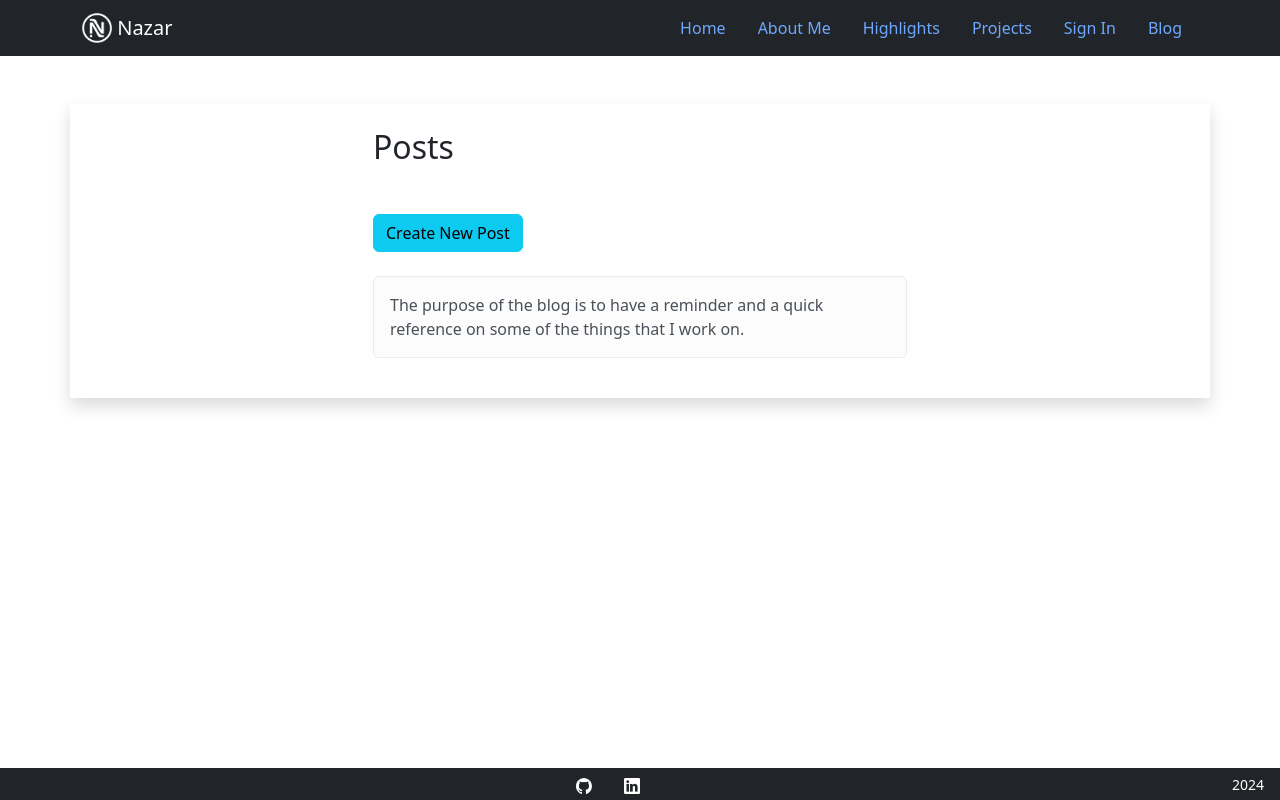
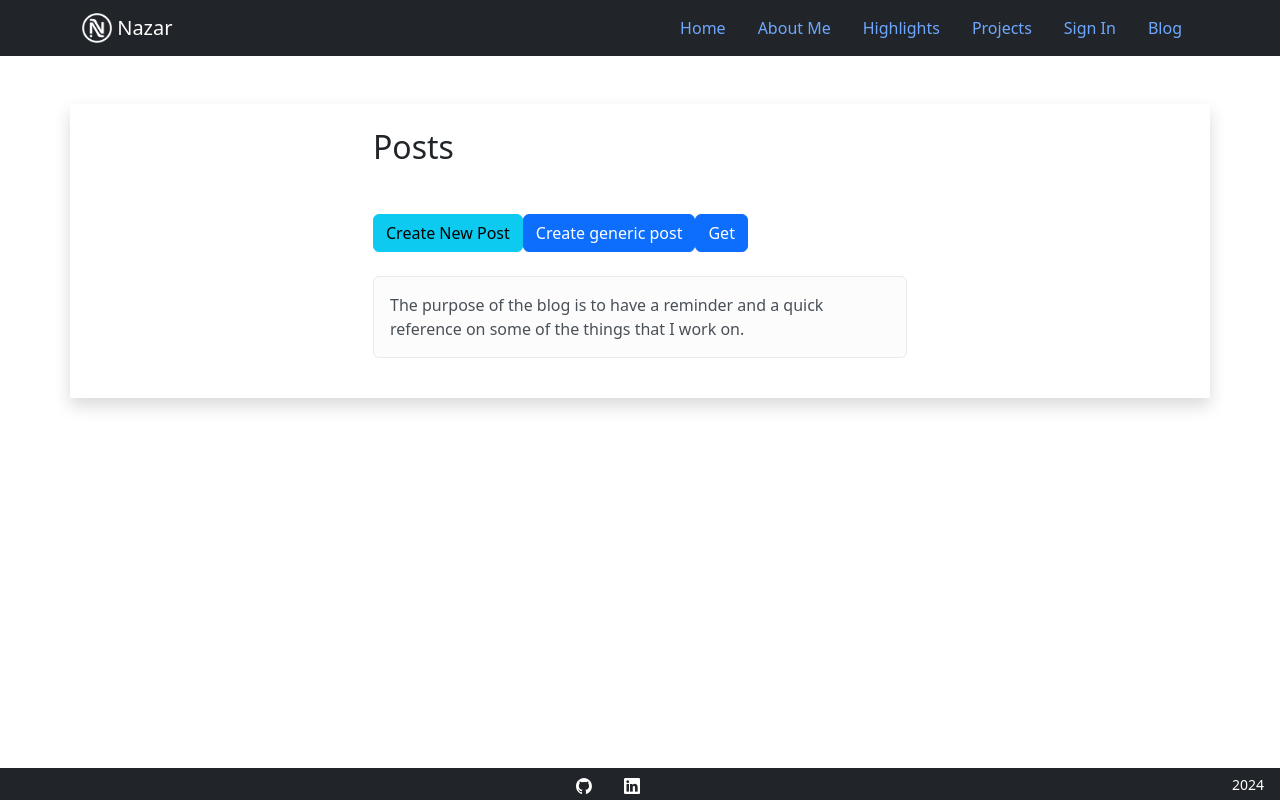
Before and after one commit to nnakapeliukh/personalSite, a React (Create React App) app: page /blog in a window 1280 px wide. Built offline with nearby package versions, Linux system fonts and the light colour scheme.

Commit message:
Add axios query

```diff
--- a/src/components/Blogpost/blogMain.tsx
+++ b/src/components/Blogpost/blogMain.tsx
@@ -1,5 +1,5 @@
 import React from "react";
-import { Col, Container, Row } from "react-bootstrap";
+import { Button, Col, Container, Row } from "react-bootstrap";
 
 // // import axios, { AxiosError } from "axios";
 // import * as formik from "formik";
@@ -8,6 +8,7 @@ import { Col, Container, Row } from "react-bootstrap";
 import { useSelector } from "react-redux";
 import { selectUserData } from "../../features/users/userSlice";
 import { Link } from "react-router-dom";
+import axios from "axios";
 
 export default function BlogMain() {
   // get user data from redux
@@ -23,6 +24,19 @@ export default function BlogMain() {
           <Link className="btn btn-info my-4" to={"create"}>
             Create New Post{" "}
           </Link>
+          <Button onClick={async ()=>{
+            const resp = await axios.post(
+              "http://localhost:3060/api/blog/create"
+            );
+            console.log(resp);
+          }}>Create generic post</Button>
+
+          <Button onClick={async ()=>{
+            const resp = await axios.get(
+              "http://localhost:3060/api/blog"
+            );
+            console.log(resp);
+          }}>Get</Button>
           <p className="alert alert-light">
             The purpose of the blog is to have a reminder and a quick reference
             on some of the things that I work on.
```
